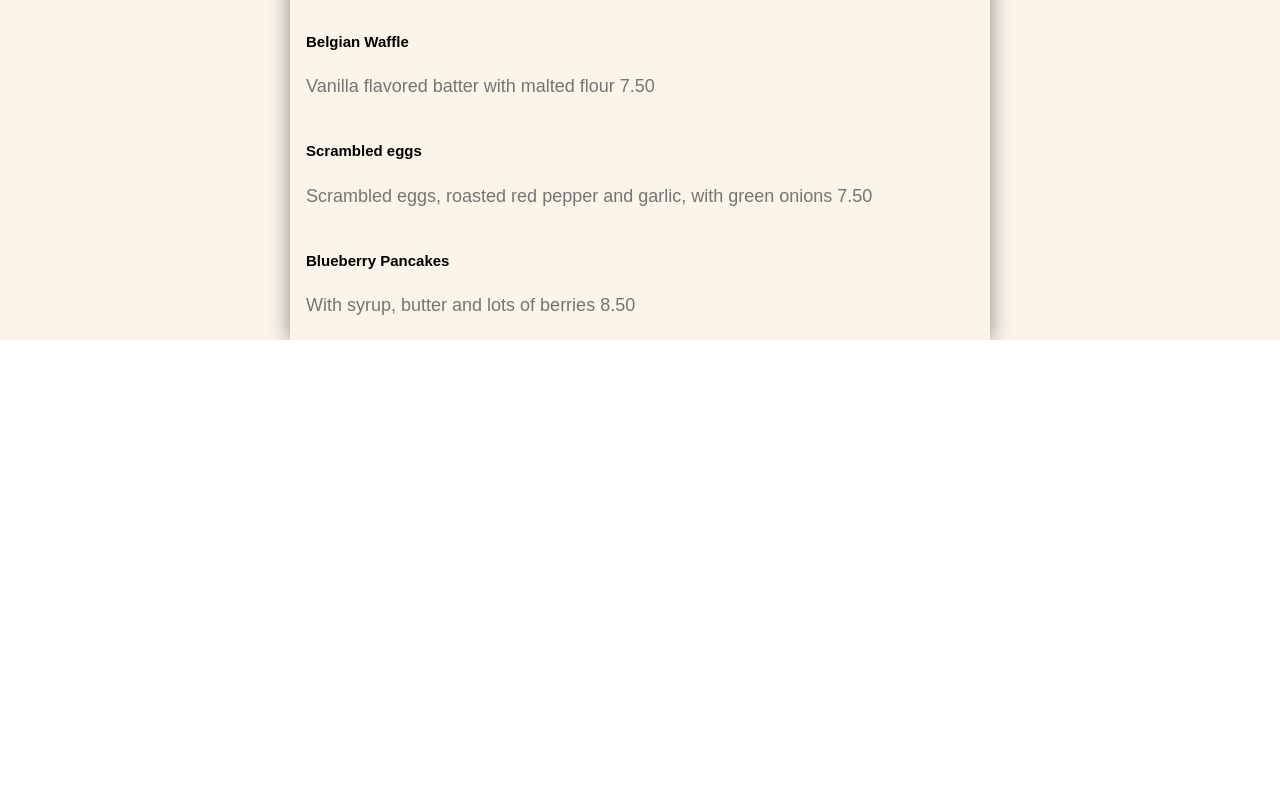
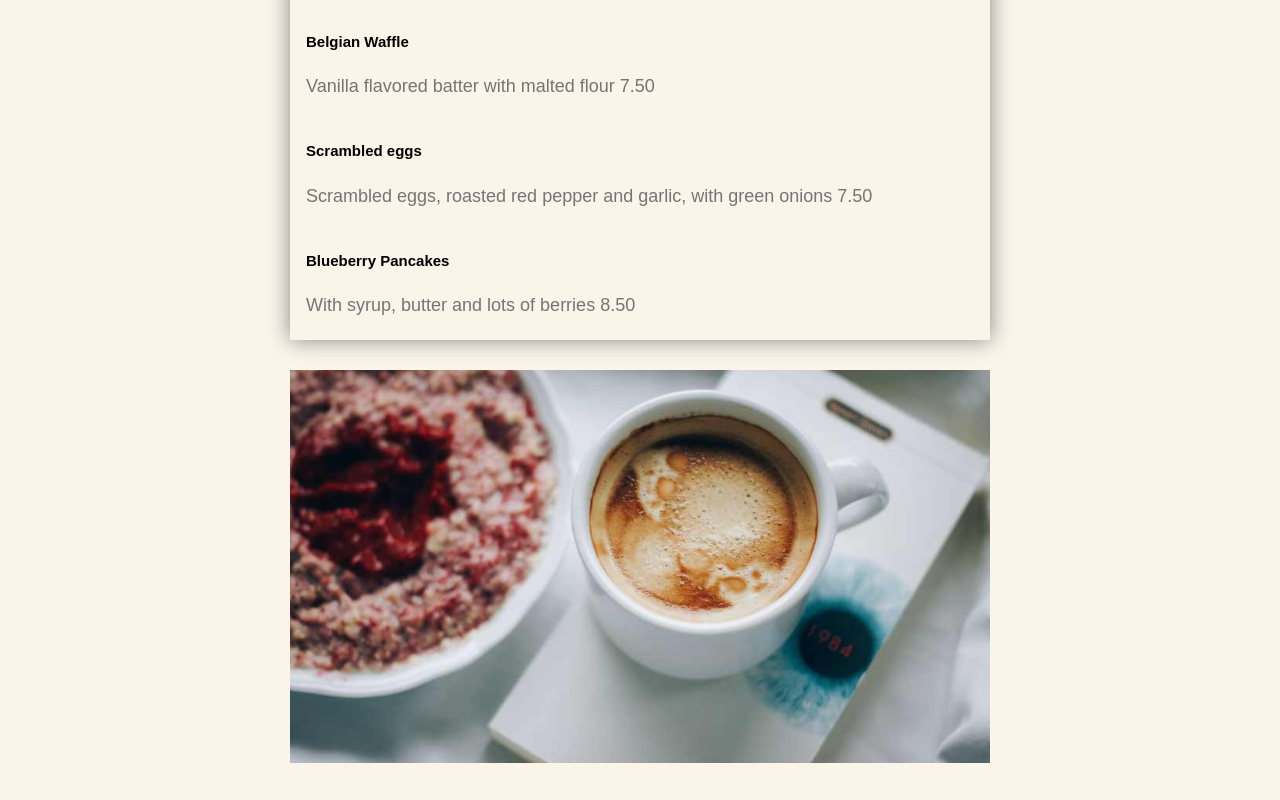
Before and after one commit to Softconstruct-internship/Html-Task-9, a website: page index.html in a window 1280 px wide. Shown: the part 2015-2815 px from the top of the page. Before the commit the page ends 2355 px from the top, so only its background shows below. Drawn offline with Linux system fonts and the light colour scheme.

Commit message:
added image for the menu

```diff
--- a/index.html
+++ b/index.html
@@ -85,7 +85,7 @@
                     </div>
 
                 </div>
-
+                <img src="./assets/img/coffeehouse2.jpg" alt="">
             </div>
         </section>
     </section>
--- a/sass/_menu.scss
+++ b/sass/_menu.scss
@@ -60,6 +60,7 @@
         }
         img {
             width: 100%;
+            padding: 30px 0px 30px 0px;
         }
     }
 }
```
Also changed, not shown: css/style.css.
